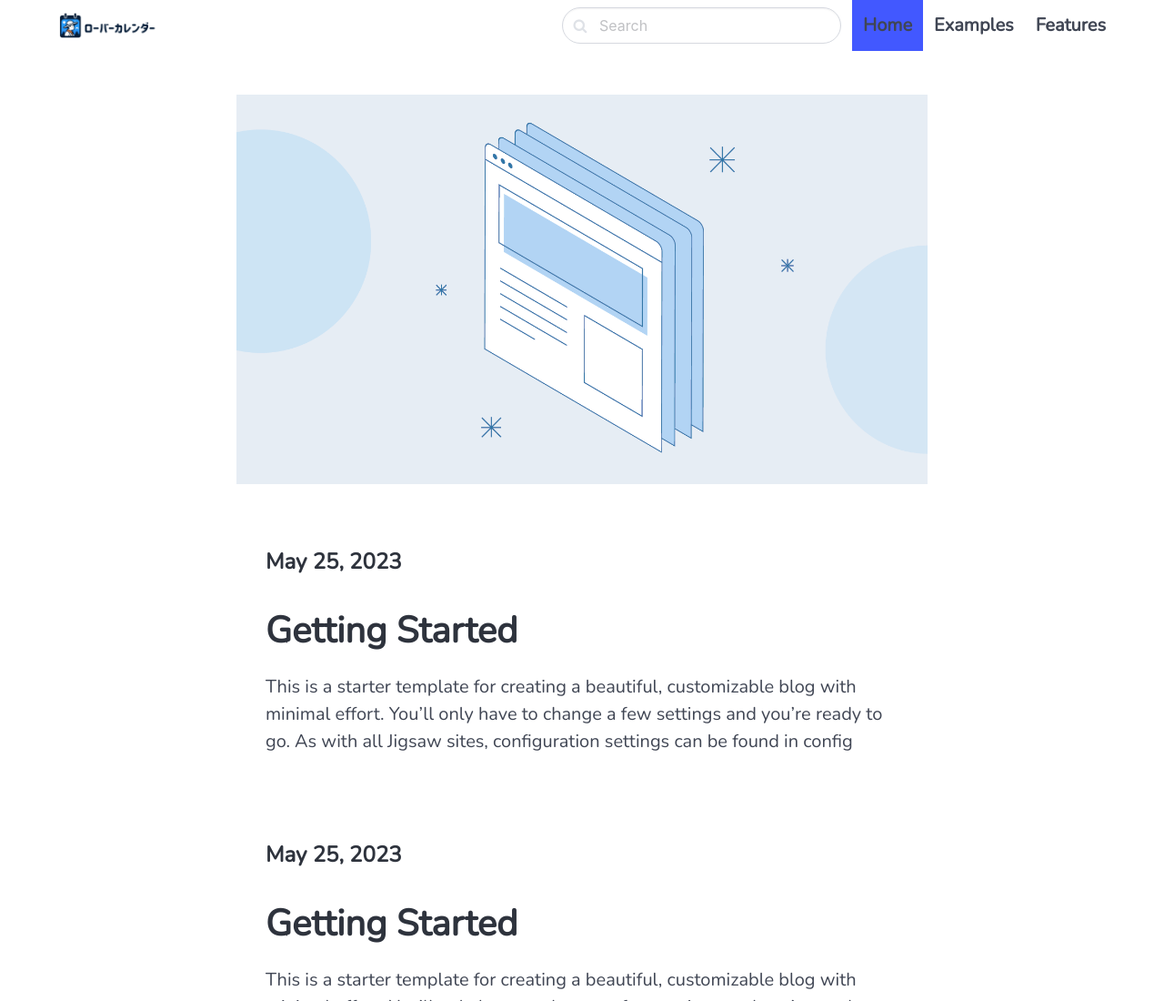
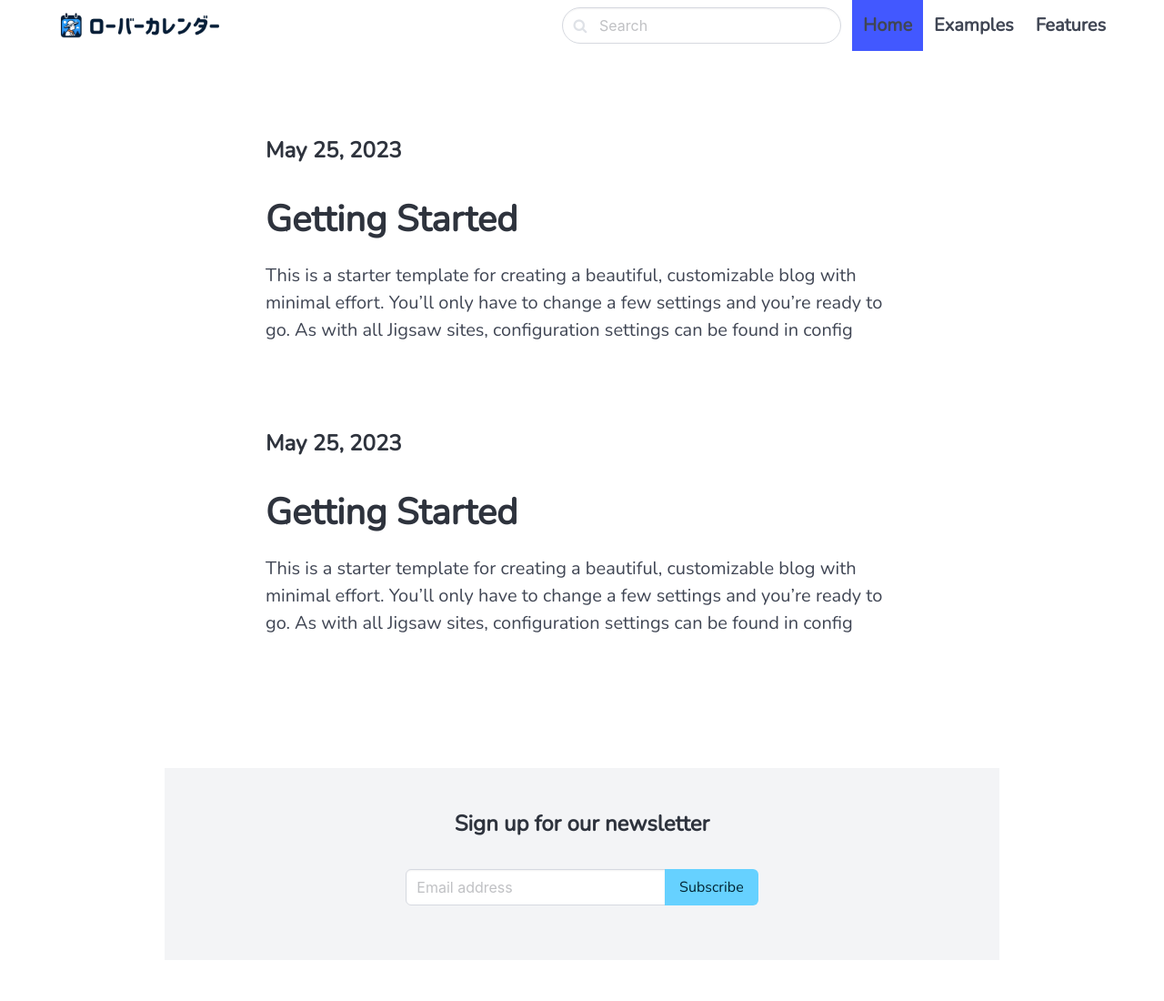
Before and after one commit to fox-Nh133/rover-calendar, a plain HTML site: page index.html in a window 1280 px wide. Shown: the top 1100 px of the page at 91% size. Drawn offline with nearby package versions, Linux system fonts and the light colour scheme.

Commit message:
Update logo source in index.html

```diff
--- a/index.html
+++ b/index.html
@@ -21,7 +21,7 @@
     <div class="container">
       <div class="navbar-brand">
         <a class="navbar-item" href="../">
-          <img src="/images/logo_960x240.png" alt="Logo">
+          <img src="/images/logo_9.png" alt="Logo">
         </a>
         <span class="navbar-burger burger" data-target="navbarMenu">
           <span></span>
@@ -58,13 +58,6 @@
   <section class="hero ">
     <div class="hero-body">
       <div class="container">
-        <div class="columns">
-          <div class="column is-8 is-offset-2">
-            <figure class="image is-16by9">
-              <img src="../images/first-post.png" alt="">
-            </figure>
-          </div>
-        </div>
 
         <section class="section">
           <div class="columns">
```
Also changed, not shown: images/logo_7.png (added), images/logo_8.png (added), images/logo_9.png (added).
